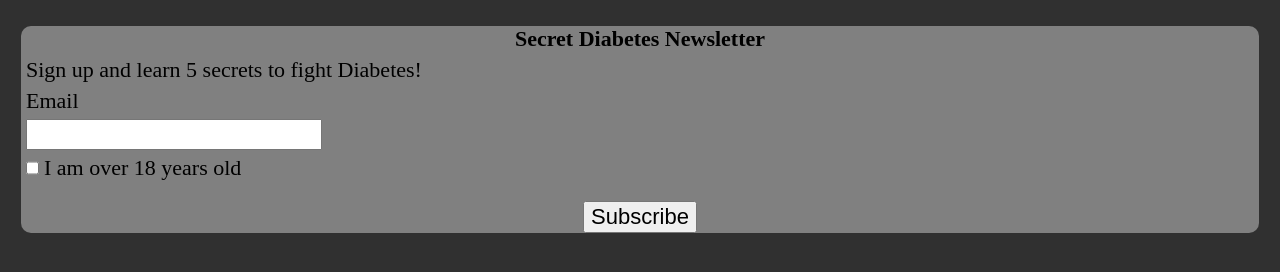
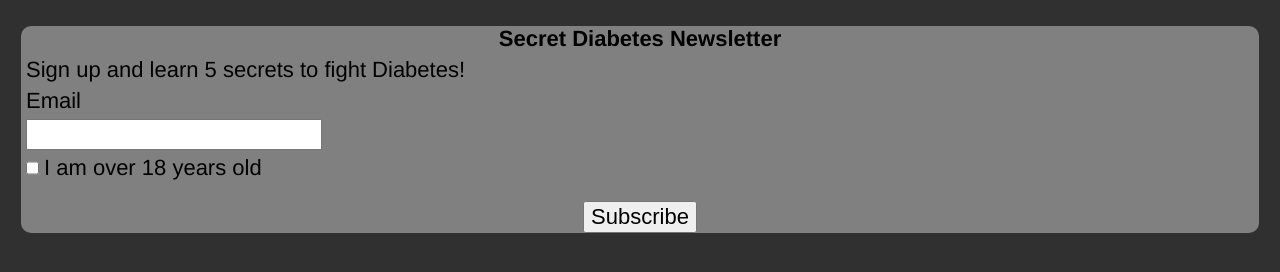
Before and after one commit to mkurchitskiy-itmd-362/lab3, a plain HTML site: page index.html in a window 1280 px wide. Drawn offline with nearby package versions, Linux system fonts and the light colour scheme.

Commit message:
Added font family

```diff
--- a/css/screen.css
+++ b/css/screen.css
@@ -209,6 +209,7 @@ label {
 body {
   background-color: #303030;
   margin: -5px;
+  font-family: "Helvetica Neue", "Roboto", "Segoe UI", Arial, sans-serif;
 }
 
 form {
@@ -231,8 +232,6 @@ p {
   margin: 5px;
 }
 
-#input-email label {
-}
 
 #email {
   margin-top: 5px;
```
